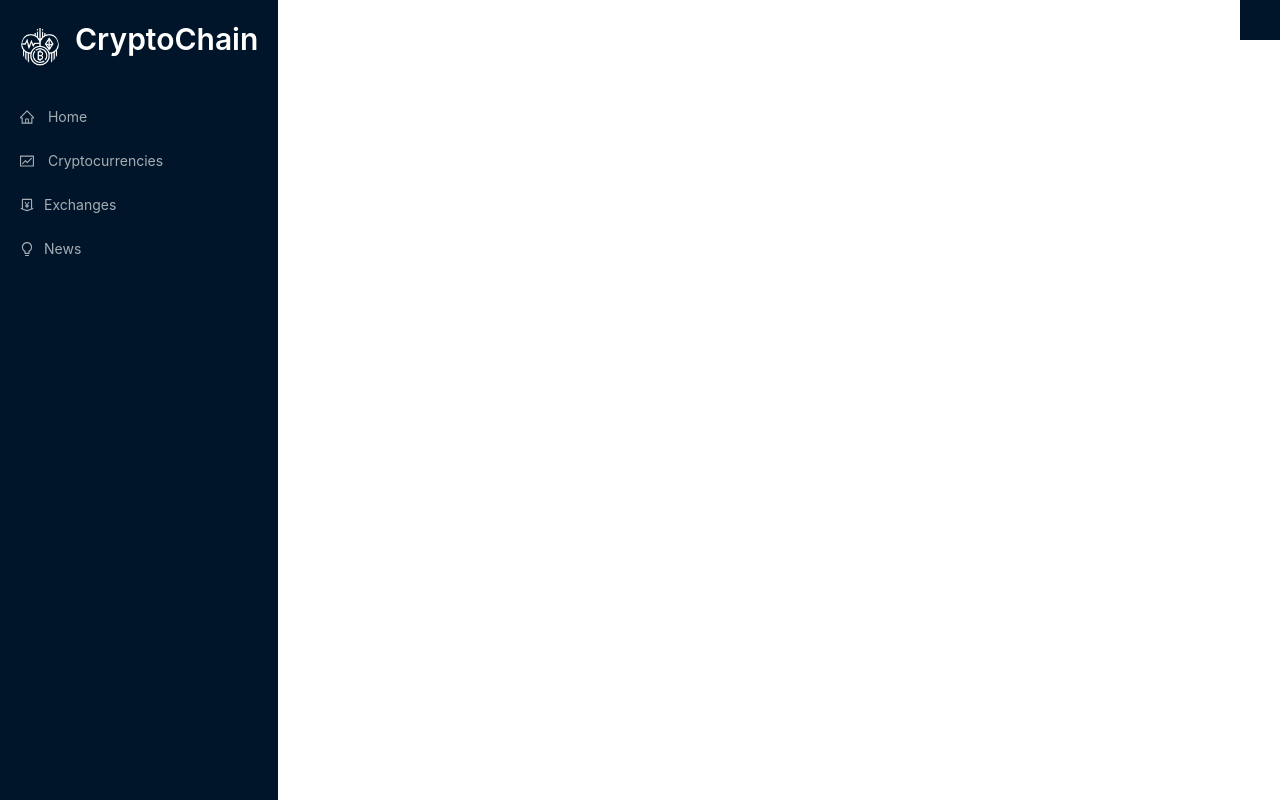
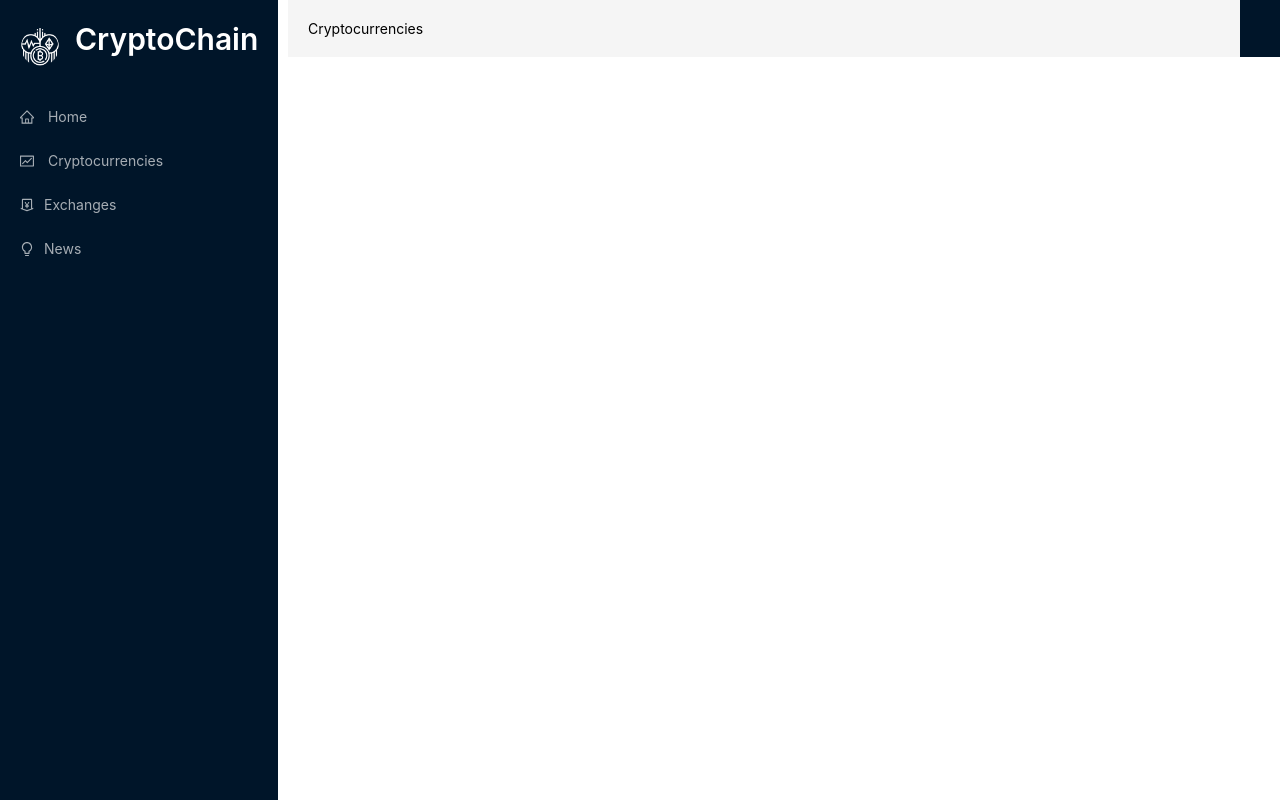
Before and after one commit to AshishOdedra/cryptochain, a React (Create React App) app: page /cryptocurrencies in a window 1280 px wide. Built offline with nearby package versions, Linux system fonts and the light colour scheme.

Commit message:
Made Component files

```diff
--- a/package.json
+++ b/package.json
@@ -18,7 +18,7 @@
     "react-chartjs-2": "^5.2.0",
     "react-dom": "^18.2.0",
     "react-redux": "^8.1.2",
-    "react-router-dom": "^6.16.0",
+    "react-router-dom": "^5.2.0",
     "react-scripts": "5.0.1",
     "web-vitals": "^2.1.4"
   },
--- a/src/App.js
+++ b/src/App.js
@@ -1,7 +1,7 @@
 import React from 'react';
-import {Switch ,Route,Link} from 'react-router-dom';
+import {Route,Link,Switch} from 'react-router-dom';
 import {Layout,Typography,Space} from 'antd';
-import {Navbar} from './components';
+import {Navbar,Exchanges,Homepage,Cryptocurrencies,News,CryptoDetails} from './components';
 import './App.css'
 
 const App = () =>{
@@ -11,7 +11,27 @@
                 <Navbar/>
             </div>
             <div className="main">
-
+                <Layout>
+                    <div className="routes">
+                        <Switch>
+                            <Route exact path="/">
+                                <Homepage/>
+                            </Route>
+                            <Route exact path="/exchanges">
+                                <Exchanges/>
+                            </Route>
+                            <Route exact path="/cryptocurrencies">
+                                <Cryptocurrencies/>
+                            </Route>
+                            <Route exact path="/crypto/:coinId">
+                                <CryptoDetails/>
+                            </Route>
+                            <Route exact path="/news">
+                                <News/>
+                            </Route>
+                        </Switch>
+                    </div>
+                </Layout>
             </div>
             <div className="footer">
 
--- /dev/null
+++ b/src/components/CryptoDetails.jsx
@@ -0,0 +1,11 @@
+import React from "react";
+
+const CryptoDetails = () =>{
+    return (
+        <div>
+            CryptoDetails
+        </div>
+    )
+}
+
+export default CryptoDetails
--- /dev/null
+++ b/src/components/Cryptocurrencies.jsx
@@ -0,0 +1,11 @@
+import React from "react";
+
+const Cryptocurrencies = () =>{
+    return (
+        <div>
+            Cryptocurrencies
+        </div>
+    )
+}
+
+export default Cryptocurrencies
--- /dev/null
+++ b/src/components/Exchanges.jsx
@@ -0,0 +1,11 @@
+import React from "react";
+
+const Exchanges = () =>{
+    return (
+        <div>
+            Exchanges
+        </div>
+    )
+}
+
+export default Exchanges
--- /dev/null
+++ b/src/components/Homepage.jsx
@@ -0,0 +1,11 @@
+import React from "react";
+
+const Homepage = () =>{
+    return (
+        <div>
+            Homepage
+        </div>
+    )
+}
+
+export default Homepage
--- /dev/null
+++ b/src/components/News.jsx
@@ -0,0 +1,11 @@
+import React from "react";
+
+const News = () =>{
+    return (
+        <div>
+            News
+        </div>
+    )
+}
+
+export default News
```
Also changed, not shown: src/components/index.js (+6 -1 lines), 1 other file (tests, documents, lock files or other folders).
